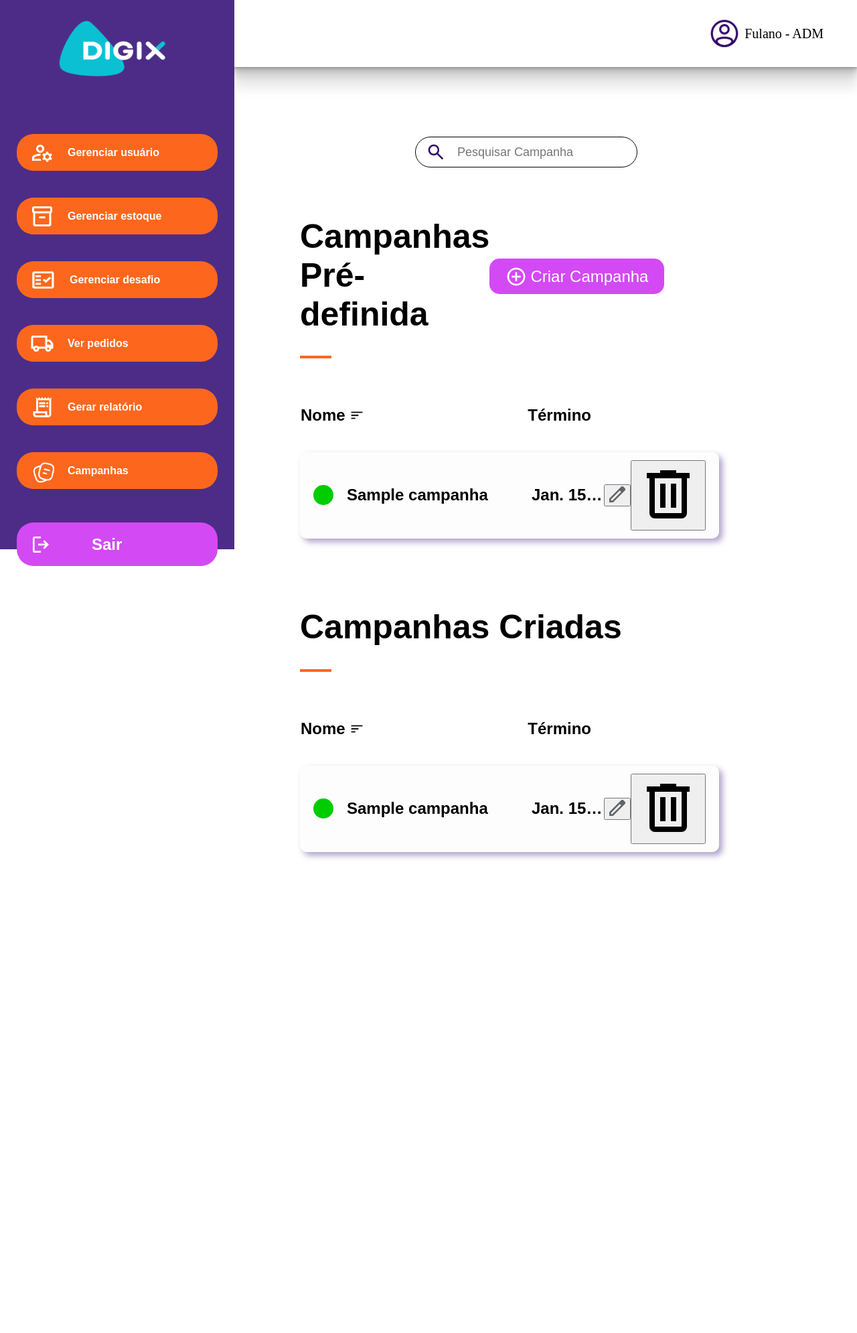
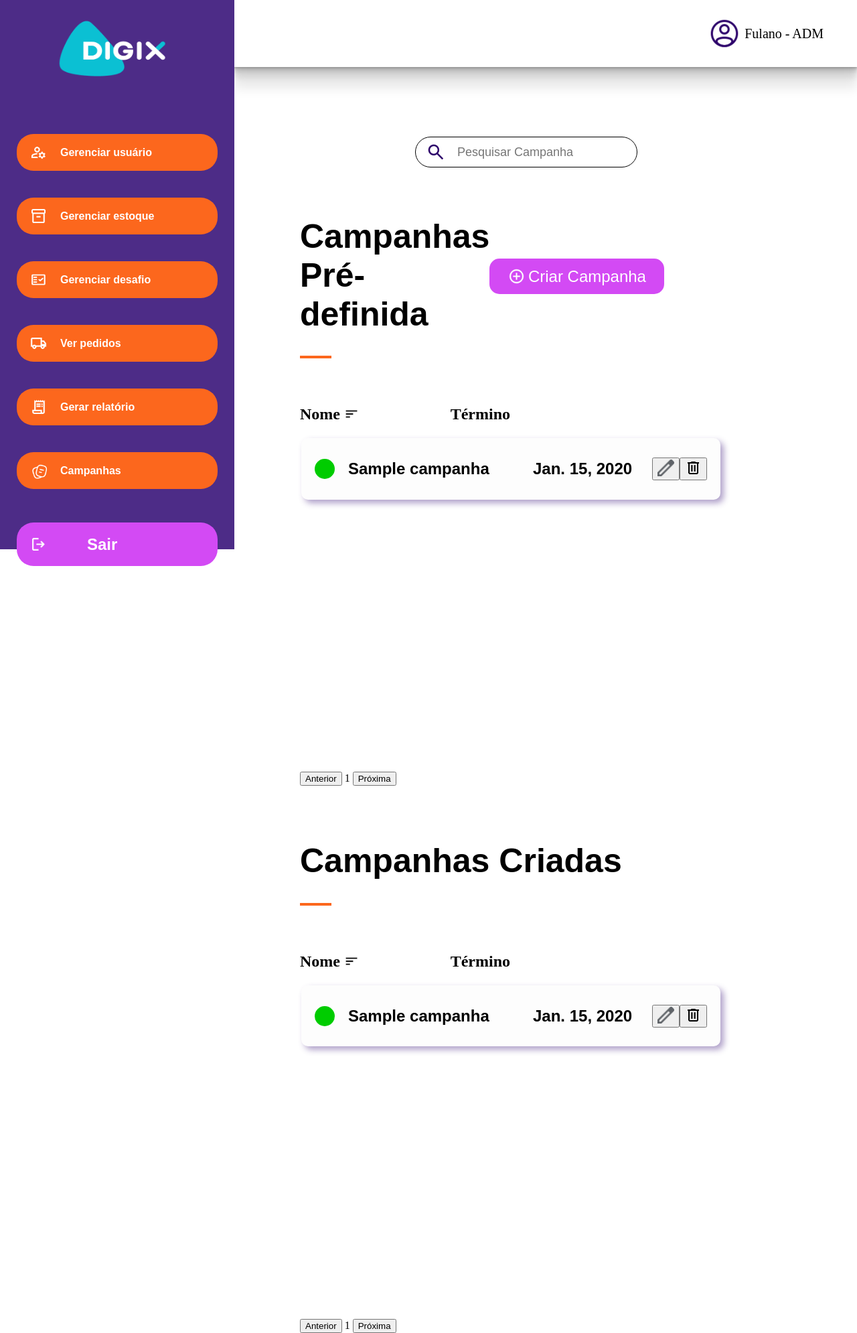
Before and after one commit to kinokano/Digicoin, a Django app: page /campanhas/ in a window 1280 px wide. Shown: the whole page at 67% size. Before the commit the page ends 1282 px from the top, so only its background shows below. Run offline with Django 5.2, Linux system fonts and the light colour scheme; tables that the repository leaves empty hold one stand-in row (values such as "Sample post").

Commit message:
fix - fluxo do back das campanhas feito

```diff
--- a/Digicoin/api/static/css/AdmCss/campanhas.css
+++ b/Digicoin/api/static/css/AdmCss/campanhas.css
@@ -14,9 +14,6 @@
     --cinzaDatas: #d9d9d9;
 }
 
-td {
-    margin-bottom: 20px;
-}
 
 textarea:focus,
 input:focus,
@@ -111,7 +108,7 @@
 
 .tabela_campanha {
     width: 100%;
-    border-collapse: collapse;
+
 }
 
 .tabela_campanha_conteudo {
@@ -178,3 +175,22 @@
 .campanhas_pre {
     margin-bottom: 50px;
 }
+
+button img {
+    width: 25px;
+    height: auto;
+}
+
+.tabela_campanha {
+    height: 500px;
+}
+
+.cabecalho-campanha{
+    display: flex;
+    justify-content: space-between;
+}
+
+tr{
+    display: flex;
+    margin-bottom: 30px;
+}
--- a/Digicoin/api/templates/components/adm/campanhas.html
+++ b/Digicoin/api/templates/components/adm/campanhas.html
@@ -22,10 +22,7 @@
             </div>
         </div>
         <div class="campanha">
-            <table class="tabela_campanha">
-
-                <tr>
-                    <th class="tabela_campanha_cabecalho">
+            <div class="cabecalho-campanha">
                 <div class="tabela_campanha_cabecalho_nome">
                     <h2>Nome</h2>
                     <img src="{% static 'img/sort.png' %}" alt="Nome" style="width: 24px; height: 24px;" />
@@ -33,32 +30,35 @@
                 <div class="tabela_campanha_cabecalho_termino">
                     <h2>Término</h2>
                 </div>
-                    </th>
-                </tr>
+            </div>
+            <table id="corpo-tabela-predefinida" class="tabela_campanha">
+                <tbody id="corpo-tabela">
                     {% for campanha in campanhas %}
                     <tr>
                         <td class="tabela_campanha_conteudo">
                             <div class="tabela_campanha_conteudo_dado1">
                                 <div class="circle" style="background-color: {% if campanha.is_active %}#00cc00{% else %}#ff0000{% endif %};"></div>
-
                                 <h2>{{campanha.nome}}</h2>
                             </div>
                             <div class="tabela_campanha_conteudo_dado2">
-                            <h2>{{ campanha.dataFim}}</h2>
+                                <h2>{{ campanha.dataFim }}</h2>
                                 <button onclick="EditarCampanhas({{campanha.id}})">
-
                                     <img src="{% static 'img/edit.png' %}" alt="botao editar" />
                                 </button>
                                 <button onclick="inativarCampanhas({{campanha.id}})">
-
                                     <img src="{% static 'img/iconeDeletar.png' %}" alt="deletar">
                                 </button>
                             </div>
                         </td>
-
                     </tr>
                     {% endfor %}
+                </tbody>
             </table>
+            <div id="paginacao">
+                <button onclick="mudarPagina('predefinida', -1)">Anterior</button>
+                <span id="pagina-atual-predefinida">1</span>
+                <button onclick="mudarPagina('predefinida', 1)">Próxima</button>
+            </div>
         </div>
     </div>
     <div class="campanhas_criada">
@@ -69,9 +69,7 @@
             </div>
         </div>
         <div class="campanha">
-            <table class="tabela_campanha">
-                <tr>
-                    <th class="tabela_campanha_cabecalho">
+            <div class="cabecalho-campanha">
                 <div class="tabela_campanha_cabecalho_nome">
                     <h2>Nome</h2>
                     <img src="{% static 'img/sort.png' %}" alt="Nome" style="width: 24px; height: 24px;" />
@@ -79,35 +77,81 @@
                 <div class="tabela_campanha_cabecalho_termino">
                     <h2>Término</h2>
                 </div>
-                    </th>
-                </tr>
+            </div>
+            <table id="corpo-tabela-criada" class="tabela_campanha">
+
+                <tbody id="corpo-tabela">
                     {% for campanha in campanhas %}
                     <tr>
                         <td class="tabela_campanha_conteudo">
                             <div class="tabela_campanha_conteudo_dado1">
                                 <div class="circle" style="background-color: {% if campanha.is_active %}#00cc00{% else %}#ff0000{% endif %};"></div>
-
                                 <h2>{{campanha.nome}}</h2>
                             </div>
                             <div class="tabela_campanha_conteudo_dado2">
-                            <h2>{{ campanha.dataFim}}</h2>
+                                <h2>{{ campanha.dataFim }}</h2>
                                 <button onclick="EditarCampanhas({{campanha.id}})">
-
                                     <img src="{% static 'img/edit.png' %}" alt="botao editar" />
                                 </button>
                                 <button onclick="inativarCampanhas({{campanha.id}})">
-
                                     <img src="{% static 'img/iconeDeletar.png' %}" alt="deletar">
                                 </button>
                             </div>
                         </td>
-
                     </tr>
                     {% endfor %}
+                </tbody>
             </table>
+            <div id="paginacao">
+                <button onclick="mudarPagina('criada', -1)">Anterior</button>
+                <span id="pagina-atual-criada">1</span>
+                <button onclick="mudarPagina('criada', 1)">Próxima</button>
+            </div>
         </div>
     </div>
 </div>
 <script src="{% static 'js/AdmJS/criarCampanha.js' %}"></script>
+<script>
+    const porPagina = 4;
+    const paginas = {
+        predefinida: 1,
+        criada: 1
+    };
+
+    function mostrarPagina(tipo) {
+        const linhas = document.querySelectorAll(`#corpo-tabela-${tipo} tr`);
+        const totalPaginas = Math.ceil(linhas.length / porPagina);
+        const pagina = paginas[tipo];
+
+        const inicio = (pagina - 1) * porPagina;
+        const fim = Math.min(inicio + porPagina, linhas.length);
+
+        linhas.forEach((linha, i) => {
+            linha.style.display = (i >= inicio && i < fim) ? '' : 'none';
+        });
+
+        const pagAtual = document.getElementById(`pagina-atual-${tipo}`);
+        if (pagAtual) {
+            pagAtual.textContent = pagina;
+        }
+    }
+
+    function mudarPagina(tipo, delta) {
+        const linhas = document.querySelectorAll(`#corpo-tabela-${tipo} tr`);
+        const totalPaginas = Math.ceil(linhas.length / porPagina);
+        const novaPagina = paginas[tipo] + delta;
+
+        if (novaPagina >= 1 && novaPagina <= totalPaginas) {
+            paginas[tipo] = novaPagina;
+            mostrarPagina(tipo);
+        }
+    }
+
+    // Inicializa as duas tabelas
+    document.addEventListener('DOMContentLoaded', () => {
+        mostrarPagina('predefinida');
+        mostrarPagina('criada');
+    });
+</script>
 
 {% endblock content %}
```
Lines whose indentation alone changed are shown as unchanged.
